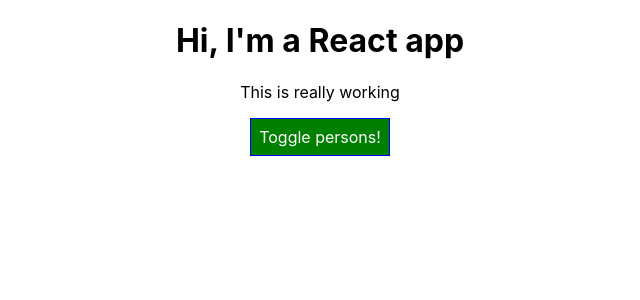
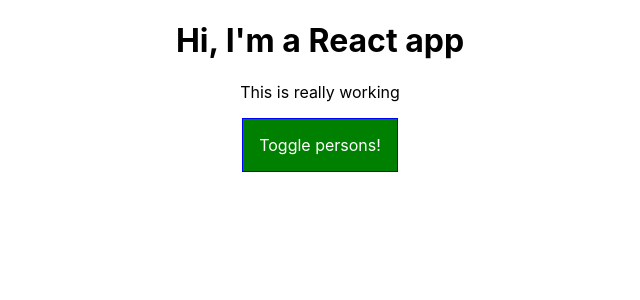
Before and after one commit to Xalsar/react-course, a React (Create React App) app: page / in a window 1280 px wide. Shown: the top 300 px of the page, without its empty margins (320-960 px from the left). Built offline with nearby package versions, Linux system fonts and the light colour scheme.

Commit message:
Lecture 72

```diff
--- a/src/App.js
+++ b/src/App.js
@@ -37,17 +37,8 @@
   }
 
   render() {
-
     let persons = null
-
-    const style = {
-      backgroundColor: 'green',
-      color: 'white',
-      font: 'inherit',
-      border: '1px solid blue',
-      padding: '8px',
-      curson: 'pointer'
-    }
+    let btnClass = ''
 
     if (this.state.showPersons) {
       persons = (
@@ -62,7 +53,7 @@
           })}
         </div>)
 
-      style.backgroundColor = 'red'
+      btnClass = classes.Red
     }
 
     const assignedClasses = []
@@ -78,8 +69,8 @@
         <h1>Hi, I'm a React app</h1>
         <p className={assignedClasses.join(' ')}>This is really working</p>
         <button
+          className={btnClass}
           onClick={this.tagglePersonsHandler}
-          style={style}
         >Toggle persons!</button>
         {persons}
       </div>
--- a/src/App.module.css
+++ b/src/App.module.css
@@ -9,3 +9,25 @@
 .bold {
     font-weight: bold;
 }
+
+.App button {
+    border: 1px solid blue;
+    padding: 16px;
+    background-color: green;
+    font: inherit;
+    color: white;
+    cursor: pointer;
+}
+
+.App button:hover {
+    background-color: lightgreen;
+    color: black;
+}
+
+.App button.Red {
+    background-color: red;
+}
+
+.App button.Red:hover {
+    background-color: salmon;
+}
```
